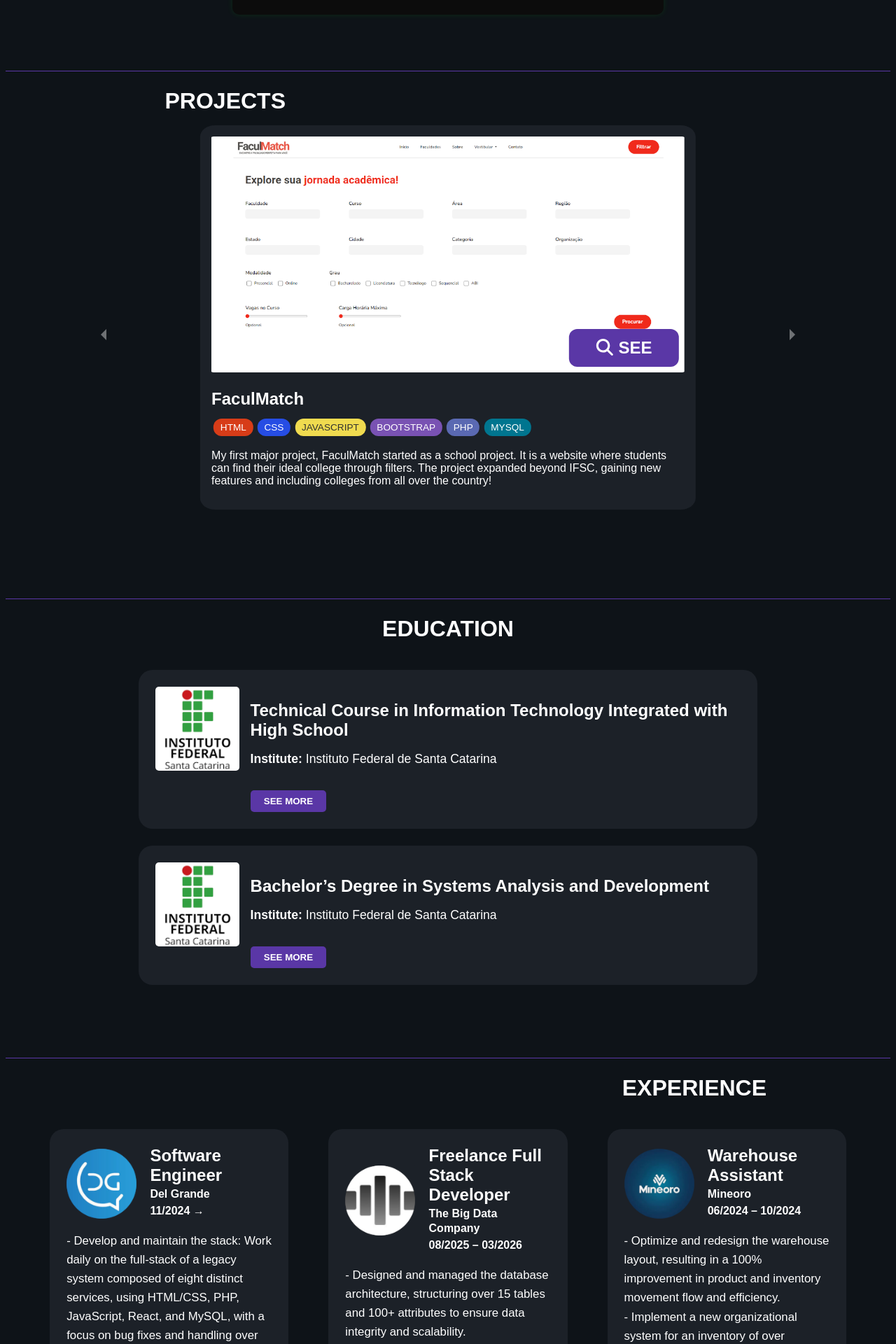
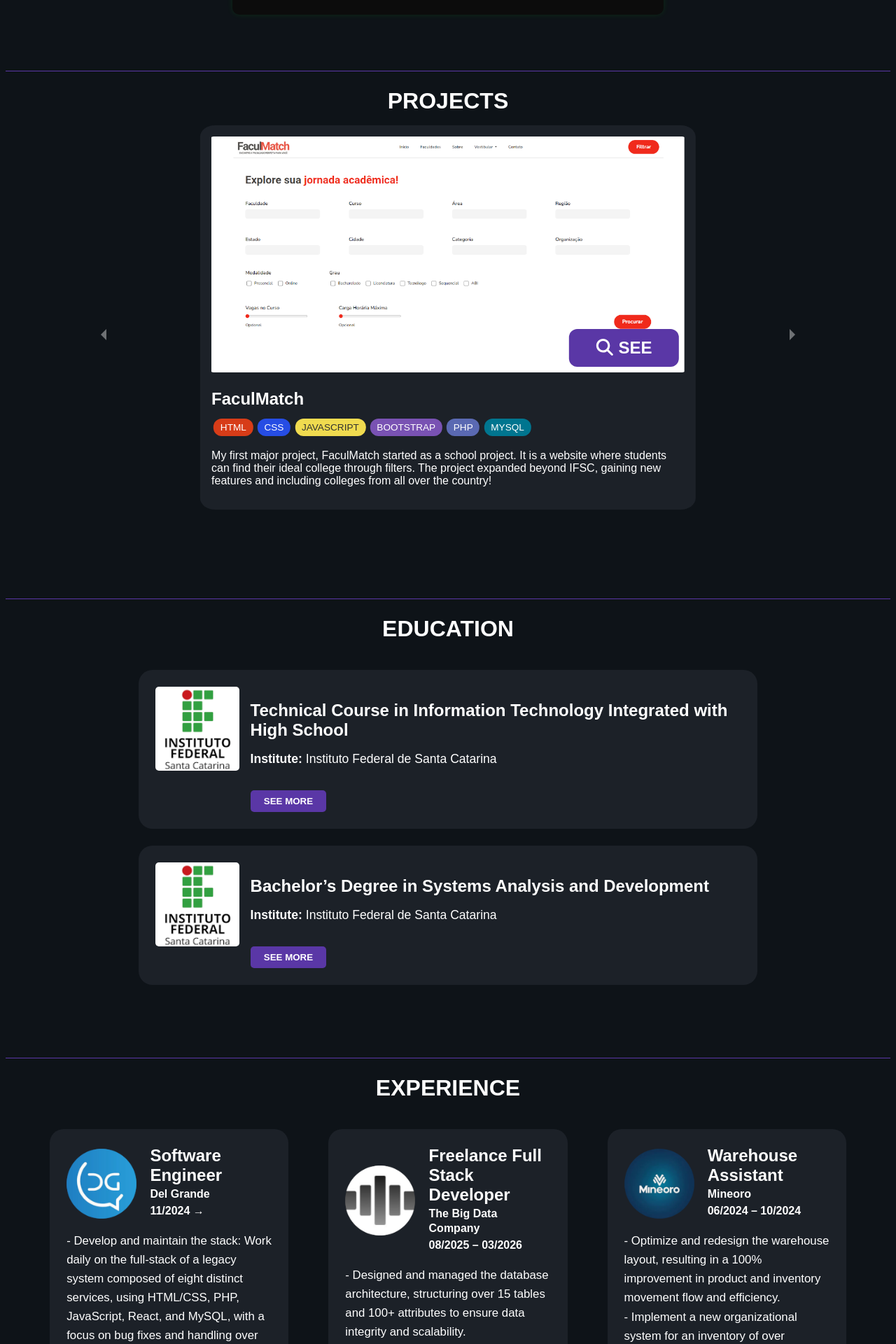
Before and after one commit to Thiago0808/portfolio, a React (Vite) app: page / in a window 1280 px wide. Shown: the part 1840-3760 px from the top of the page at 70% size. Built offline with nearby package versions, Linux system fonts and the light colour scheme; a web font is replaced by a local one.

Commit message:
feat: Centraliza todos os títulos

```diff
--- a/src/components/SectionTitle/index.tsx
+++ b/src/components/SectionTitle/index.tsx
@@ -3,13 +3,12 @@
 
 interface SectionTitleProps {
   title: string;
-  positioning: string;
 }
 
-const SectionTitle: React.FC<SectionTitleProps> = ({ title, positioning}) => {
+const SectionTitle: React.FC<SectionTitleProps> = ({ title}) => {
   return (
-    <div className={`title-div div-${positioning}`}>
-      <h1 className={`h1-${positioning}`}>{title}</h1>
+    <div className={`title-div div-center`}>
+      <h1 className={`h1-center`}>{title}</h1>
     </div>
   );
 };
--- a/src/sections/about/index.tsx
+++ b/src/sections/about/index.tsx
@@ -10,7 +10,7 @@
 
   return (
     <div className="about" id="about">
-      <SectionTitle title={content.title} positioning='MID-LEFT' />
+      <SectionTitle title={content.title}/>
 
       <div className="about-content">
         <div className="about-text">
--- a/src/sections/achievements/index.tsx
+++ b/src/sections/achievements/index.tsx
@@ -17,7 +17,7 @@
 
   return (
     <div className="achievements" id="achievements">
-      <SectionTitle title={content.title} positioning="mid-left" />
+      <SectionTitle title={content.title}/>
 
       <div className="carousel">
         <Carousel
--- a/src/sections/books/index.tsx
+++ b/src/sections/books/index.tsx
@@ -32,7 +32,7 @@
 
   return (
     <div className="books-section" id="books">
-      <SectionTitle title="BOOKS" positioning="center" />
+      <SectionTitle title="BOOKS"/>
 
       <div className="book-wrapper">
         <button className="nav-btn" onClick={() => navigate(-1)}>←</button>
--- a/src/sections/experience/index.tsx
+++ b/src/sections/experience/index.tsx
@@ -15,7 +15,7 @@
 
   return (
     <div className="experience" id="experience">
-      <SectionTitle title={content.title} positioning="mid-right" />
+      <SectionTitle title={content.title}/>
 
       <div className="experiences-div">
         {cardsData.map((card) => (
--- a/src/sections/faq/index.tsx
+++ b/src/sections/faq/index.tsx
@@ -9,7 +9,7 @@
 
   return (
     <div className="faq" id="faq">
-      <SectionTitle title="FAQ" positioning="mid-right" />
+      <SectionTitle title="FAQ"/>
       <div className="faq-list">
         {items.map((item) => (
           <Question question={item.question} answer={item.answer} />
--- a/src/sections/formation/index.tsx
+++ b/src/sections/formation/index.tsx
@@ -15,7 +15,7 @@
 
   return (
     <div className="education" id="education">
-      <SectionTitle title={content.title} positioning="center" />
+      <SectionTitle title={content.title}/>
       <div className="formations">
         {cardsData.map((card) => (
           <div key={card.id}>
--- a/src/sections/projects/index.tsx
+++ b/src/sections/projects/index.tsx
@@ -17,7 +17,7 @@
 
   return (
     <div className="projects" id="projects">
-      <SectionTitle title={content.title} positioning="mid-left" />
+      <SectionTitle title={content.title}/>
 
       <div className="carousel">
         <Carousel
--- a/src/sections/recommendations/index.tsx
+++ b/src/sections/recommendations/index.tsx
@@ -44,10 +44,7 @@
 
   return (
     <section className="recommendations" id="recommendations">
-      <SectionTitle
-        title={content.title}
-        positioning="mid-left"
-      />
+      <SectionTitle title={content.title}/>
 
       <div className="rec-carousel-wrapper">
         {canPrev && (
--- a/src/sections/skills/index.tsx
+++ b/src/sections/skills/index.tsx
@@ -29,7 +29,7 @@
 
   return (
     <div className="skills" id="skills">
-      <SectionTitle title={content.title} positioning="center" />
+      <SectionTitle title={content.title}/>
       <MySQLTable data={translatedData} />
     </div>
   );
```
